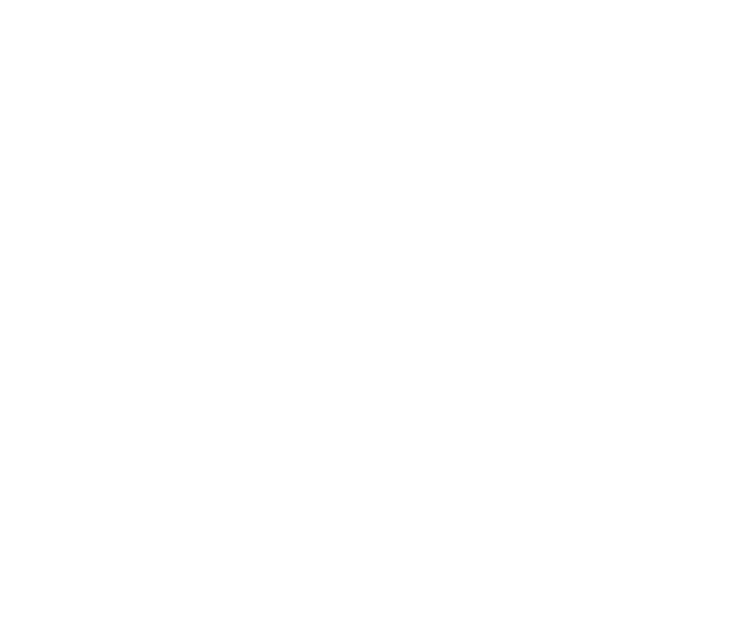
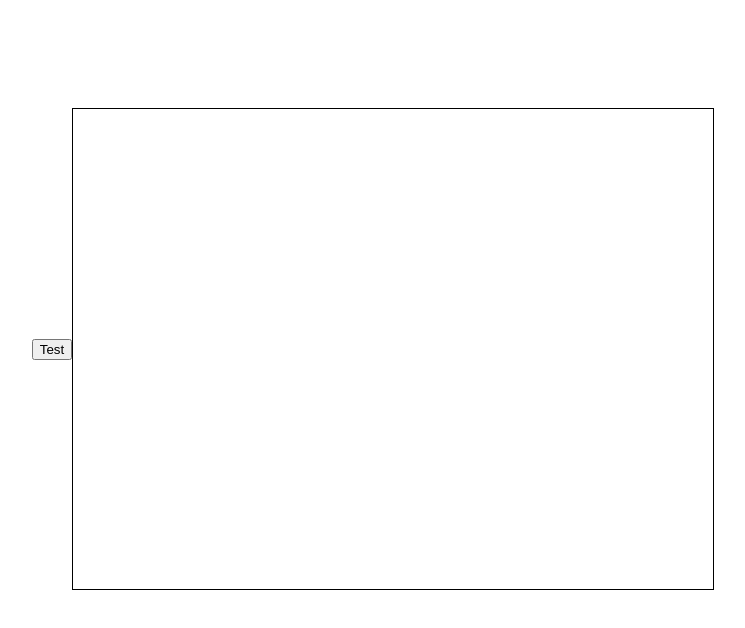
Before and after one commit to timothyleconte/etch-a-sketch, a plain HTML site: page index.html in a window 1280 px wide. Shown: the whole page, without its empty margins (267-1012 px from the left). Drawn offline with Linux system fonts and the light colour scheme.

Commit message:
Begin layout phase
Centering; area with buttons for javascript events

```diff
--- a/index.html
+++ b/index.html
@@ -8,8 +8,11 @@
     <script src = "javascript.js" defer></script>
 </head>
 <body>
+
     <div class = "bigContainer">
+        <div class = "tools"><button>Test</button></div>
         <div class = "container"></div>
     </div>
+
 </body>
 </html>
--- a/styles.css
+++ b/styles.css
@@ -4,10 +4,12 @@
     aspect-ratio: 1/1;
     width: 640px;
     height: 480px;
+    border: solid black 1px;
 }
 
 .bigContainer{
     display: flex;
     align-items: center;
     justify-content: center;
+    padding: 100px;
 }
```
